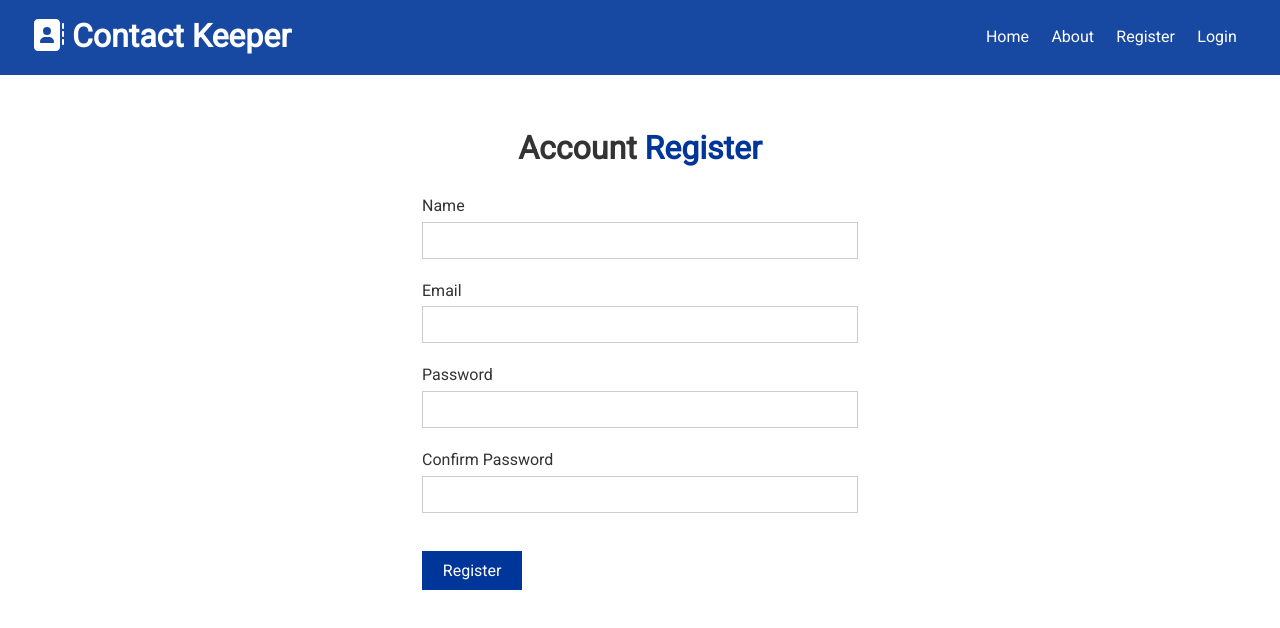
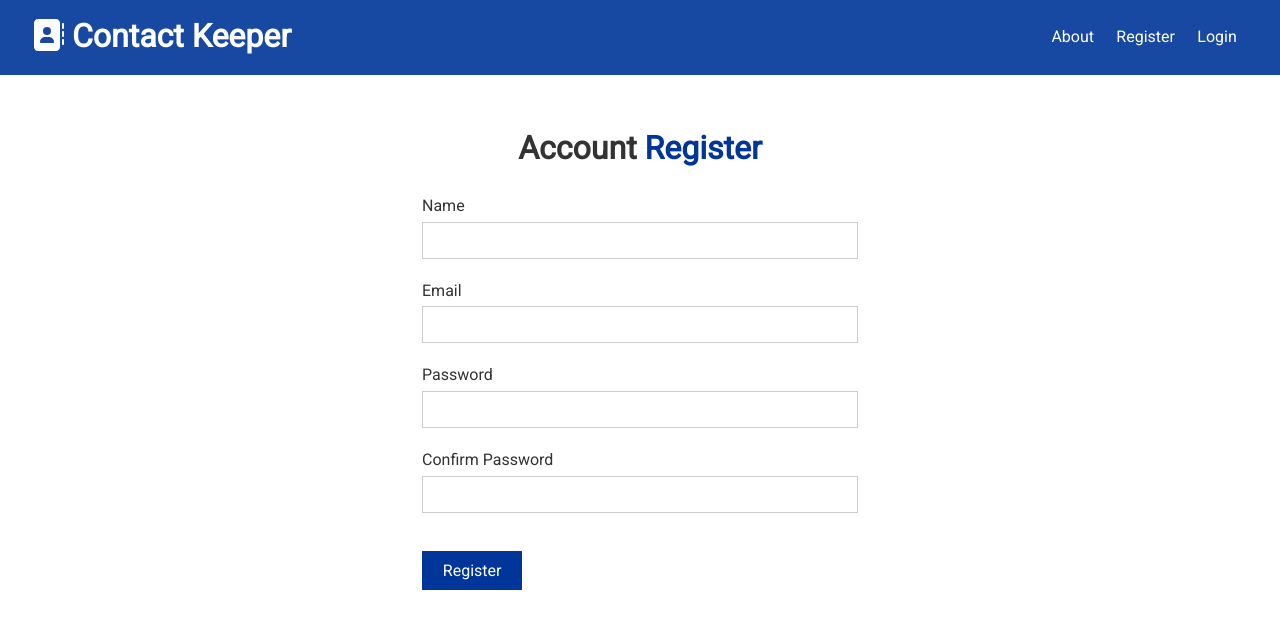
Before and after one commit to gyanAsh/contact-keeper, a React (Create React App) app in the folder client/: page /register in a window 1280 px wide. Shown: the top 628 px of the page. Built offline with nearby package versions, Linux system fonts and the light colour scheme.

Commit message:
Implemented Logout feature in the navbar

```diff
--- a/client/src/Components/Auth/Login.js
+++ b/client/src/Components/Auth/Login.js
@@ -52,11 +52,11 @@ const Register = () => {
           </h1>
           <form onSubmit={onSubmit}>
               <div className='form-group'>
-                  <lable htmlFor="email">Email</lable>
+                  <label htmlFor="email">Email</label>
                   <input type='email' name="email" value={email} onChange={onChange} required/>
               </div>
               <div className='form-group'>
-                  <lable htmlFor="password">Password</lable>
+                  <label htmlFor="password">Password</label>
                   <input type='password' name="password" value={password} onChange={onChange} required/>
               </div>
               <input type="submit" value="Login" className="btn btn-primary btn-black"/>
--- a/client/src/Components/Auth/Register.js
+++ b/client/src/Components/Auth/Register.js
@@ -61,19 +61,19 @@ const Register = () => {
           </h1>
           <form onSubmit={onSubmit}>
               <div className='form-group'>
-                  <lable htmlFor="name">Name</lable>
+                  <label htmlFor="name">Name</label>
                   <input type='text' name="name" value={name} onChange={onChange} required/>
               </div>
               <div className='form-group'>
-                  <lable htmlFor="email">Email</lable>
+                  <label htmlFor="email">Email</label>
                   <input type='email' name="email" value={email} onChange={onChange} required/>
               </div>
               <div className='form-group'>
-                  <lable htmlFor="password">Password</lable>
+                  <label htmlFor="password">Password</label>
                   <input type='password' name="password" value={password} onChange={onChange} required/>
               </div>
               <div className='form-group'>
-                  <lable htmlFor="password2"> Confirm Password</lable>
+                  <label htmlFor="password2"> Confirm Password</label>
                   <input type='password' name="password2" value={password2} onChange={onChange} required/>
               </div>
               <input type="submit" value="Register" className="btn btn-primary btn-black"/>
--- a/client/src/Components/Contacts/ContactFilter.js
+++ b/client/src/Components/Contacts/ContactFilter.js
@@ -21,11 +21,11 @@ const ContactFilter = () => {
     }
 
   return (
-      <from>
+      <form>
           <input ref={text} type="text"
               placeholder="Filter Contacts...."
               onChange={onChange}/>
-    </from>
+    </form>
   )
 }
 
--- a/client/src/Components/layout/Navbar.js
+++ b/client/src/Components/layout/Navbar.js
@@ -1,20 +1,31 @@
-import React from 'react';
+import React,{Fragment,useContext} from 'react';
 import { FontAwesomeIcon } from '@fortawesome/react-fontawesome';
-import {faAddressBook} from '@fortawesome/free-solid-svg-icons';
+import {faAddressBook,faSignOutAlt} from '@fortawesome/free-solid-svg-icons';
 import PropTypes from 'prop-types';
-import {Link} from 'react-router-dom'
+import { Link } from 'react-router-dom';
+import AuthContext from '../../Context/Auth/AuthContext';
 
-const Navbar = ({title,icon}) => {
-  return (
-      <div className = "navbar bg-primary">
-          <h1>
-          <FontAwesomeIcon icon={faAddressBook} /> {title}
-          </h1>
-          <ul>
-              <li>
-                  <Link to='/'> Home</Link>
-              </li>
-              <li>
+const Navbar = ({ title }) => {
+    const authContext = useContext(AuthContext);
+    const { isAuthenticated, logout, user } = authContext;
+    const onLogout = () => {
+        console.log('oooggg')
+        logout();
+    }
+    const authLinks = (
+        <Fragment>
+            <li>Hello {user && user.name}</li>
+            <li>
+                <a onClick={onLogout} href='#!'>
+                    <FontAwesomeIcon icon={faSignOutAlt} />
+                    <span className="hide-sm">Logout</span>
+                </a>
+            </li>
+        </Fragment>
+    );
+    const guestLinks = (
+        <Fragment>
+            <li>
                   <Link to='/about'> About</Link>
               </li>
               <li>
@@ -23,6 +34,15 @@ const Navbar = ({title,icon}) => {
               <li>
                   <Link to='/login'> Login</Link>
               </li>
+        </Fragment>
+    );
+  return (
+      <div className = "navbar bg-primary">
+          <h1>
+          <FontAwesomeIcon icon={faAddressBook} /> {title}
+          </h1>
+          <ul>
+              {isAuthenticated ? authLinks : guestLinks}
           </ul>
     </div>
   )
@@ -31,7 +51,6 @@ const Navbar = ({title,icon}) => {
 
 Navbar.propTypes = {
     title: PropTypes.string.isRequired,
-    icon: PropTypes.string
 }
 
 Navbar.defaultProps = {
--- a/client/src/Context/Auth/AuthReducer.js
+++ b/client/src/Context/Auth/AuthReducer.js
@@ -31,6 +31,7 @@ const AuthReducer = (state,action) => {
         case REGISTER_FAIL:
         case AUTH_ERROR:
         case LOGIN_FAIL:
+        case LOGOUT:
             localStorage.removeItem('token');
             return {
                 ...state,
--- a/client/src/Context/Auth/AuthState.js
+++ b/client/src/Context/Auth/AuthState.js
@@ -77,7 +77,8 @@ const AuthState = (props) => {
 
     //Logout
     const logout = () => {
-        console.log("logout User");
+        console.log('oooggg')
+        dispatch({ type:LOGOUT})
     }
 
     //Clear Error
```
